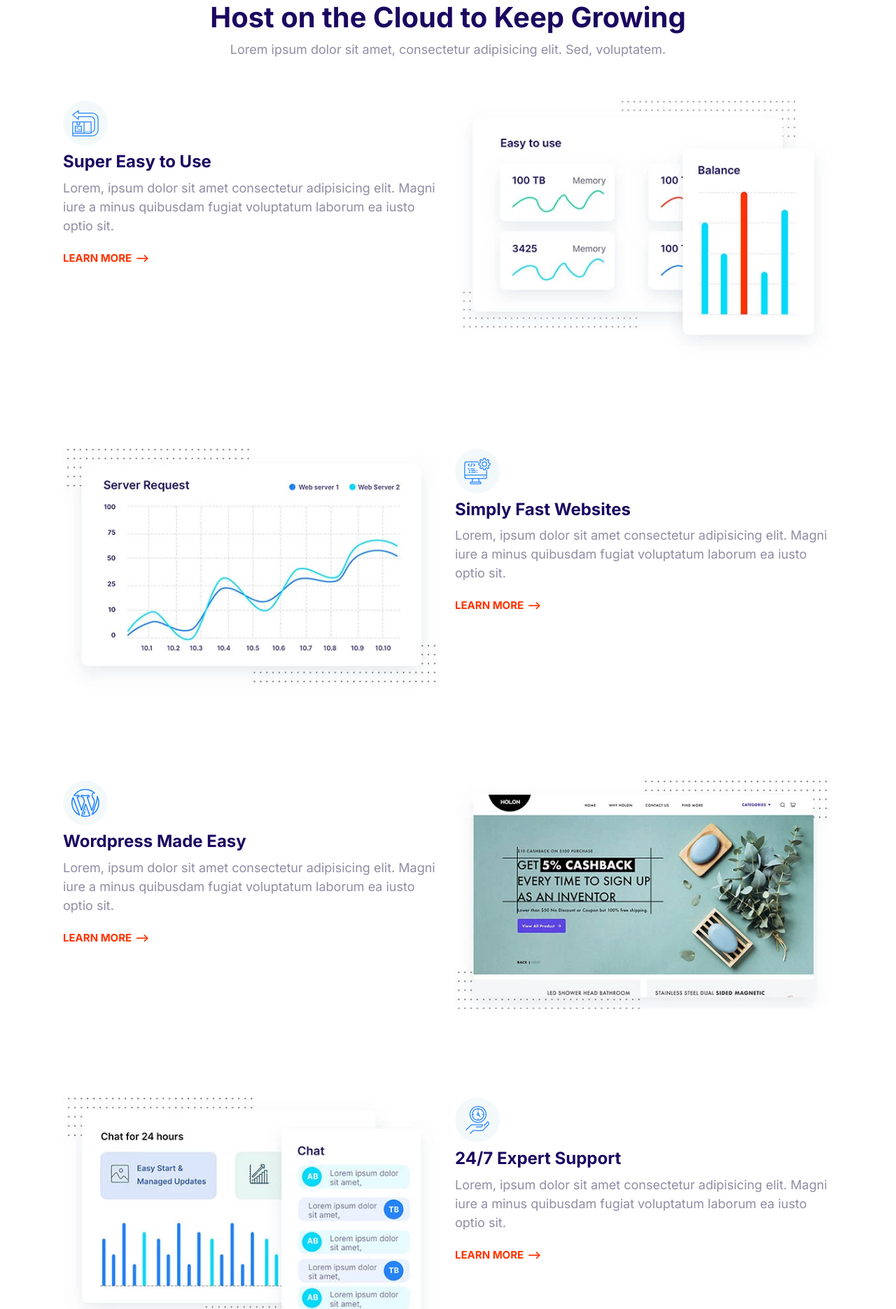
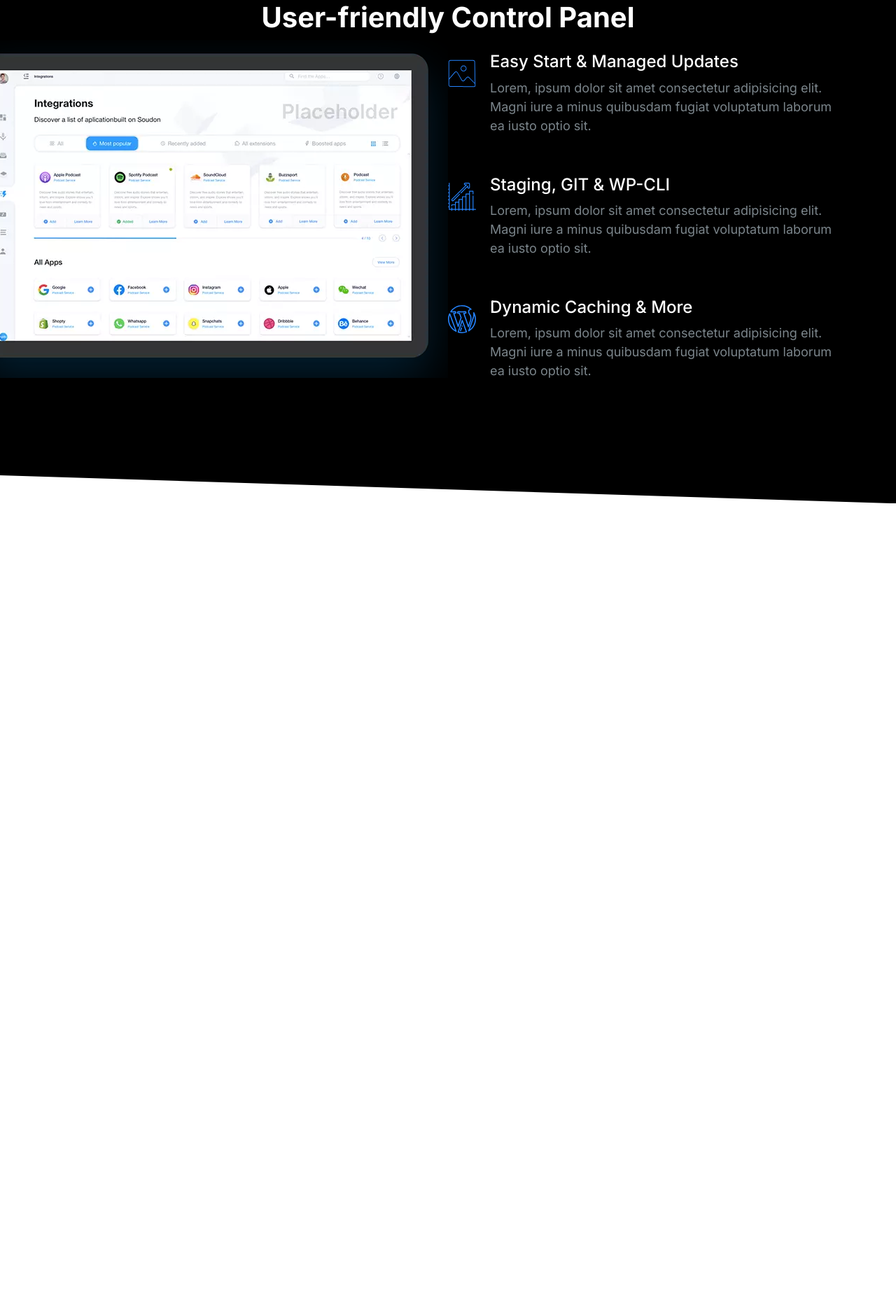
Before and after one commit to ioathina/ios, a plain HTML site: page index.html in a window 1280 px wide. Shown: the part 90-1960 px from the top of the page at 70% size. After the commit the page ends 809 px from the top, so only its background shows below. Drawn offline with Linux system fonts and the light colour scheme.

Commit message:
Implementation of the showcase block.

```diff
--- a/CSS/styles.css
+++ b/CSS/styles.css
@@ -18,6 +18,11 @@
   box-sizing: border-box;
 }
 /* Typography */
+/* pseudoselector define the color of the selected text */
+::selection {
+  background: var(--color-primary);
+  color: #fff;
+}
 /* font-size: 16px; is set by default by the browser
    62.5% of 16px = 10px = 1rem */
 html {
@@ -48,6 +53,7 @@
 }
 h3 {
   font-size: 3rem;
+  font-weight: 500;
 }
 p {
   margin-top: 0; /* the h3 headings define the margin above the paragraphs */
@@ -142,9 +148,7 @@
 .list {
   list-style: none; /* to get rid of the default bullet point */
   padding-left: 0; /* to get rid of the padding that all browsers set by default */
-  color: var(
-    --color-headings
-  ); /* they inherit the color we have set for the 'Headings' */
+  /* they inherit the color we have set for the 'Headings' */
 }
 /* BEM Block Element Modifier '--'
    seperates a block 'list' from its elements 'item'
@@ -158,6 +162,7 @@
 .list--tick {
   list-style-image: url(/images/tick.svg);
   padding-left: 3rem; /* the list by default pushes the icons out of the screen */
+  color: var(--color-headings);
 }
 /* this is nesting */
 .list--tick .list__item {
@@ -392,6 +397,7 @@
 /* Media */
 .media {
   display: flex; /* to enable 'flex-box' rules */
+  margin-bottom: 4rem;
 }
 .media__title {
   margin-top: 0;
@@ -581,11 +587,13 @@
   background: #000;
   color: #7b858b;
 }
-.block--dark .block__heading {
+.block--dark h1,
+.block--dark h2,
+.block--dark h3 {
   color: #fff;
 }
 .block--skewed-right {
-  clip-path: polygon(0% 0%, 100% 00%, 100% 100%, 0% 80%);
+  clip-path: polygon(0% 0%, 100% 00%, 100% 100%, 0% 95%);
   padding-bottom: calc(var(--padding-vertical) + 4rem);
 }
 .block--skewed-left {
@@ -709,7 +717,7 @@
   margin: 0 auto;
 }
 
-/* Features */
+/* Features Block */
 .feature {
   gap: 4rem 2rem;
   margin: 12rem 0;
@@ -728,3 +736,22 @@
     order: 2;
   }
 }
+
+/* Showcase Block */
+/* we target the img element so the image is responsive */
+.block-showcase__picture > img {
+  width: 100%; /* makes the image responsive */
+}
+@media screen and (min-width: 768px) {
+  .block-showcase .grid {
+    grid-template-columns: 50% 50%; /* 50% of the with of the container */
+  }
+  .block-showcase__picture {
+    justify-self: end; /* it aligns it self at the end side of its column */
+  }
+  /* we target the img element so the image is responsive */
+  .block-showcase__picture > img {
+    width: auto; /* is displayed to its actual size */
+    max-width: 700px;
+  }
+}
--- a/index.html
+++ b/index.html
@@ -8,118 +8,81 @@
     <link rel="preconnect" href="https://fonts.googleapis.com" />
     <link rel="preconnect" href="https://fonts.gstatic.com" crossorigin />
     <link
-      href="https://fonts.googleapis.com/css2?family=Inter:wght@400;600;700&display=swap"
+      href="https://fonts.googleapis.com/css2?family=Inter:wght@400;500;600;700&display=swap"
       rel="stylesheet"
     />
     <link rel="stylesheet" href="CSS/normalize.css" />
     <link rel="stylesheet" href="CSS/styles.css" />
   </head>
   <body>
-    <section class="block container">
+    <section class="block block--dark block--skewed-right block-showcase">
       <header class="block__header">
-        <h2>Host on the Cloud to Keep Growing</h2>
-        <p>
-          Lorem ipsum dolor sit amet, consectetur adipisicing elit. Sed,
-          voluptatem.
-        </p>
+        <h2>User-friendly Control Panel</h2>
       </header>
-      <article class="grid grid--1x2 feature">
-        <div class="feature__content">
-          <span class="icon-container">
-            <svg class="icon icon--primary">
-              <use xlink:href="images/sprite.svg#easy"></use>
-            </svg>
-          </span>
-          <h3 class="feature__heading">Super Easy to Use</h3>
-          <p>
-            Lorem, ipsum dolor sit amet consectetur adipisicing elit. Magni iure
-            a minus quibusdam fugiat voluptatum laborum ea iusto optio sit.
-          </p>
-          <a href="#" class="link-arrow">Learn More</a>
-        </div>
-        <picture>
+      <div class="container grid grid--1x2">
+        <picture class="block-showcase__picture">
           <source
             type="image/webp"
-            srcset="images/easy.webp 1x, images/easy@2x.webp 2x" />
+            srcset="images/ipad.webp 1x, images/ipad@2x.webp 2x" />
           <source
-            type="image/jpg"
-            srcset="images/easy.jpg 1x, images/easy@2x.jpg 2x" />
-          <img class="feature__image" src="images/easy@2x.jpg" alt=""
+            type="image/png"
+            srcset="images/ipad.png 1x, images/ipad@2x.png 2x" />
+          <img src="images/ipad@2x.png" alt=""
         /></picture>
-      </article>
-      <article class="grid grid--1x2 feature">
-        <div class="feature__content">
-          <span class="icon-container">
+        <ul class="list">
+          <li>
+            <div class="media">
+              <div class="media__image">
                 <svg class="icon icon--primary">
-              <use xlink:href="images/sprite.svg#computer"></use>
+                  <use xlink:href="images/sprite.svg#snap"></use>
                 </svg>
-          </span>
-          <h3 class="feature__heading">Simply Fast Websites</h3>
+              </div>
+              <div class="media__body">
+                <h3 class="media__title">Easy Start & Managed Updates</h3>
                 <p>
-            Lorem, ipsum dolor sit amet consectetur adipisicing elit. Magni iure
-            a minus quibusdam fugiat voluptatum laborum ea iusto optio sit.
+                  Lorem, ipsum dolor sit amet consectetur adipisicing elit.
+                  Magni iure a minus quibusdam fugiat voluptatum laborum ea
+                  iusto optio sit.
                 </p>
-          <a href="#" class="link-arrow">Learn More</a>
               </div>
-        <picture>
-          <source
-            type="image/webp"
-            srcset="images/fast.webp 1x, images/fast@2x.webp 2x" />
-          <source
-            type="image/jpg"
-            srcset="images/fast.jpg 1x, images/fast@2x.jpg 2x" />
-          <img class="feature__image" src="images/fast@2x.jpg" alt=""
-        /></picture>
-      </article>
-      <article class="grid grid--1x2 feature">
-        <div class="feature__content">
-          <span class="icon-container">
+            </div>
+          </li>
+          <li>
+            <div class="media">
+              <div class="media__image">
+                <svg class="icon icon--primary">
+                  <use xlink:href="images/sprite.svg#growth"></use>
+                </svg>
+              </div>
+              <div class="media__body">
+                <h3 class="media__title">Staging, GIT & WP-CLI</h3>
+                <p>
+                  Lorem, ipsum dolor sit amet consectetur adipisicing elit.
+                  Magni iure a minus quibusdam fugiat voluptatum laborum ea
+                  iusto optio sit.
+                </p>
+              </div>
+            </div>
+          </li>
+          <li>
+            <div class="media">
+              <div class="media__image">
                 <svg class="icon icon--primary">
                   <use xlink:href="images/sprite.svg#wordpress"></use>
                 </svg>
-          </span>
-          <h3 class="feature__heading">Wordpress Made Easy</h3>
+              </div>
+              <div class="media__body">
+                <h3 class="media__title">Dynamic Caching & More</h3>
                 <p>
-            Lorem, ipsum dolor sit amet consectetur adipisicing elit. Magni iure
-            a minus quibusdam fugiat voluptatum laborum ea iusto optio sit.
+                  Lorem, ipsum dolor sit amet consectetur adipisicing elit.
+                  Magni iure a minus quibusdam fugiat voluptatum laborum ea
+                  iusto optio sit.
                 </p>
-          <a href="#" class="link-arrow">Learn More</a>
               </div>
-        <picture>
-          <source
-            type="image/webp"
-            srcset="images/wordpress.webp 1x, images/wordpress@2x.webp 2x" />
-          <source
-            type="image/jpg"
-            srcset="images/wordpress.jpg 1x, images/wordpress@2x.jpg 2x" />
-          <img class="feature__image" src="images/wordpress@2x.jpg" alt=""
-        /></picture>
-      </article>
-      <article class="grid grid--1x2 feature">
-        <div class="feature__content">
-          <span class="icon-container">
-            <svg class="icon icon--primary">
-              <use xlink:href="images/sprite.svg#clock"></use>
-            </svg>
-          </span>
-          <h3 class="feature__heading">24/7 Expert Support</h3>
-          <p>
-            Lorem, ipsum dolor sit amet consectetur adipisicing elit. Magni iure
-            a minus quibusdam fugiat voluptatum laborum ea iusto optio sit.
-          </p>
-          <a href="#" class="link-arrow">Learn More</a>
             </div>
-        <picture>
-          <source
-            type="image/webp"
-            srcset="images/support.webp 1x, images/support@2x.webp 2x" />
-          <source
-            type="image/jpg"
-            srcset="images/support.jpg 1x, images/support@2x.jpg 2x" />
-          <img class="feature__image" src="images/support@2x.jpg" alt=""
-        /></picture>
-      </article>
+          </li>
+        </ul>
+      </div>
     </section>
-    <script src="js/main.js"></script>
   </body>
 </html>
```
Also changed, not shown: CSS/components/showcase block.html (added, +69 -0 lines), images/ipad.png (added), images/ipad.webp (added), images/ipad@2x.png (added), images/ipad@2x.webp (added). Lines whose indentation alone changed are shown as unchanged.
